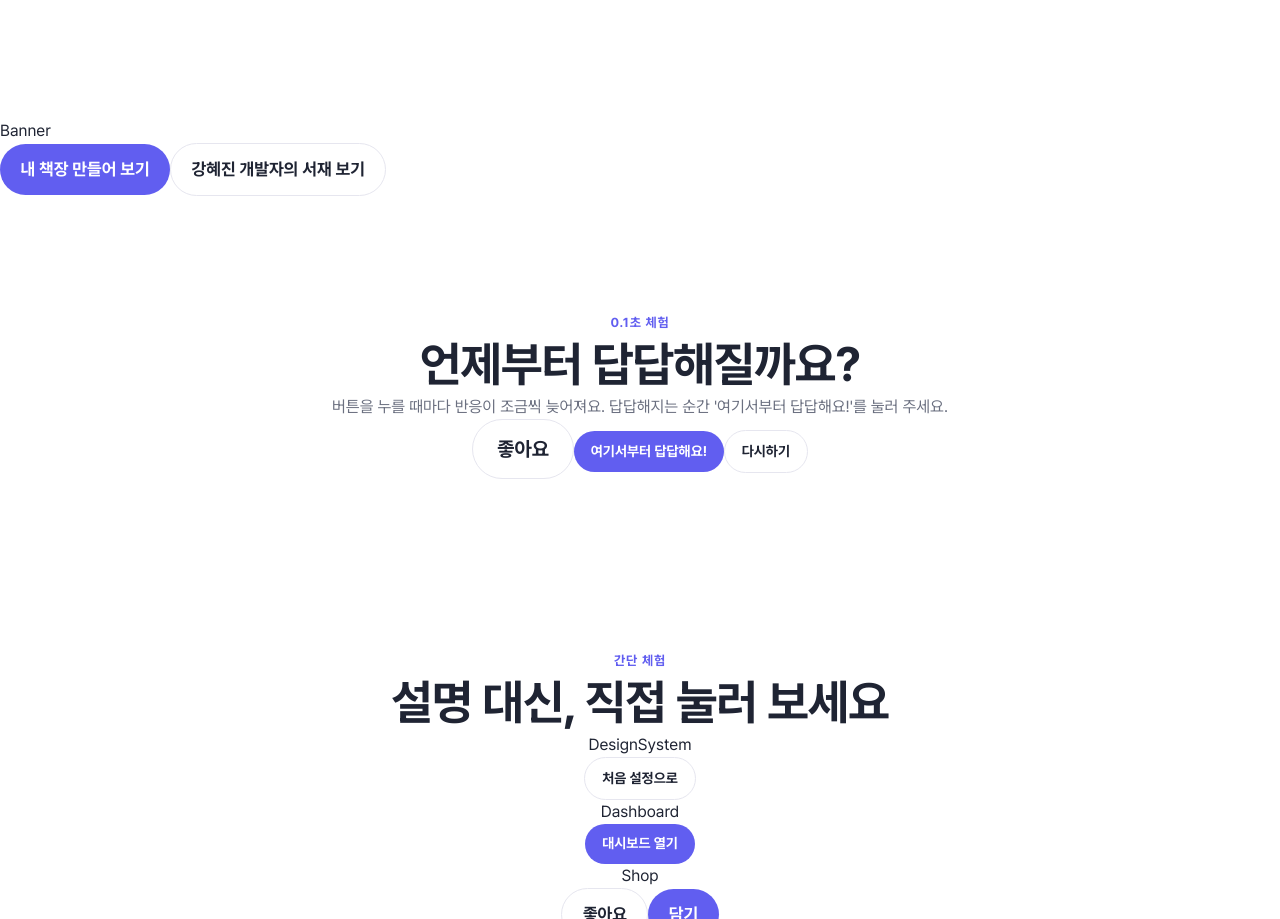
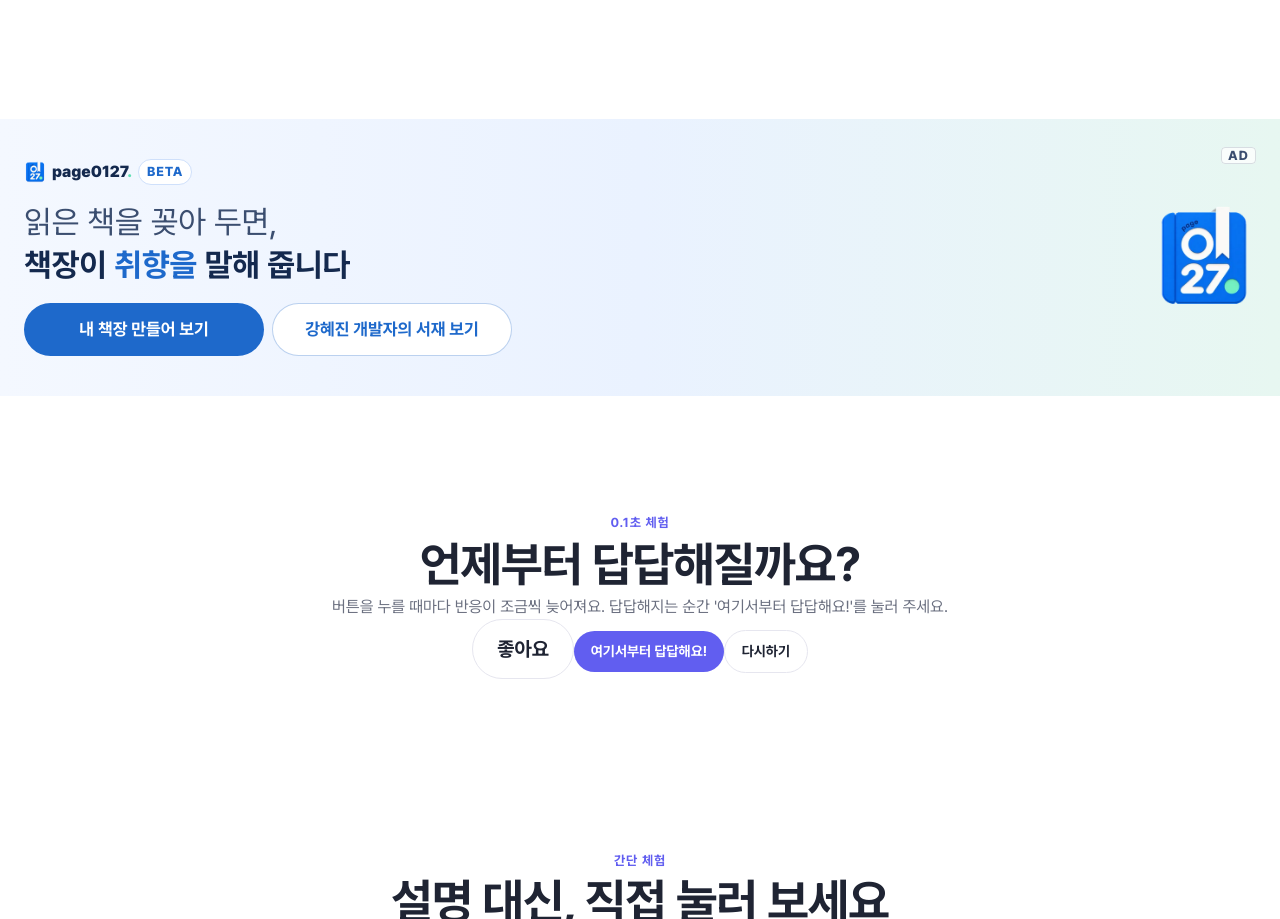
Before and after one commit to strongerDeer/strongerDeer, a Next.js app: page /strongerDeer/ in a window 1280 px wide. Shown: the part 1036-1955 px from the top of the page. Built offline with nearby package versions, Linux system fonts and the light colour scheme.

Commit message:
✨ Feat: page0127. 광고 배너 정적 화면

```diff
--- a/components/sections/Banner.tsx
+++ b/components/sections/Banner.tsx
@@ -1,16 +1,86 @@
+import Image from 'next/image';
+
 import { ButtonLink } from '@/components/common/ButtonLink';
+import page0127Icon from '@/public/images/brand/page0127-icon.webp';
+
+/**
+ * page0127 광고 배너
+ * - page0127 브랜드 색은 이 섹션에서만 쓰므로 전역 토큰이 아니라 section에 CSS 변수로 둔다.
+ * - 배경이 항상 밝은 색이라 글자색도 브랜드 진한 색으로 고정한다(다크 모드에서도 읽히게).
+ */
+const brandVars =
+  '[--brand:#1e69cb] [--brand-light:#438ef2] [--brand-mint:#5fe0b4] [--brand-ink:#14294e] [--brand-sub:#3b4e70]';
 
 export function Banner() {
   return (
-    <section id='banner'>
-      <h2>Banner</h2>
+    <section
+      id='banner'
+      aria-labelledby='banner-title'
+      className={`${brandVars} bg-linear-to-r from-[#f4f8ff] via-[#eaf2ff] to-[#e7f7f1] text-(--brand-ink)`}
+    >
+      <div className='relative mx-auto flex w-full max-w-page justify-between gap-6 px-6 py-10 md:items-center'>
+        <div className='absolute top-6 right-6'>
+          <span
+            aria-hidden='true'
+            className='rounded border border-(--brand-ink)/15 bg-white/75 px-1.5 text-xs font-extrabold tracking-[0.08em] text-(--brand-sub)'
+          >
+            AD
+          </span>
+          <span className='sr-only'>광고</span>
+        </div>
 
-      <ButtonLink variant='solid' href='https://page0127.com' target='_blank'>
-        내 책장 만들어 보기
-      </ButtonLink>
-      <ButtonLink href='https://page0127.com/stronger_khj' target='_blank'>
-        강혜진 개발자의 서재 보기
-      </ButtonLink>
+        <div className='flex flex-col gap-4'>
+          <p className='flex items-center gap-1.5'>
+            <Image src={page0127Icon} alt='' width={22} height={22} />
+            <span className='font-black'>
+              page0127<span className='text-(--brand-mint)'>.</span>
+            </span>
+            <span className='rounded-full border border-[#cfe0fb] bg-white px-2 py-0.5 text-xs font-extrabold tracking-[0.06em] text-(--brand)'>
+              BETA
+            </span>
+          </p>
+
+          <h2 id='banner-title' className='text-2xl'>
+            <span className='font-normal text-(--brand-sub)'>
+              읽은 책을 꽂아 두면,
+            </span>
+            <br />
+            <span className='font-bold'>
+              책장이 <span className='text-(--brand)'>취향을</span> 말해 줍니다
+            </span>
+            {/* 계절을·마음을 돌아가는 글자는 움직임 단계에서 */}
+          </h2>
+
+          {/* 버튼 기본색(accent) 대신 브랜드 색: className이 뒤에 붙지만 같은 속성끼리는
+              순서가 보장되지 않아서 !(important)로 덮는다. 이런 일이 많아지면 tailwind-merge 도입 */}
+          <div className='flex max-w-60 flex-wrap gap-2 md:max-w-full'>
+            <ButtonLink
+              variant='solid'
+              href='https://page0127.com'
+              target='_blank'
+              className='w-full bg-(--brand)! text-white! md:w-60'
+            >
+              내 책장 만들어 보기
+            </ButtonLink>
+            <ButtonLink
+              href='https://page0127.com/stronger_khj'
+              target='_blank'
+              className='w-full border-(--brand)/30! bg-white! text-(--brand) md:w-60'
+            >
+              강혜진 개발자의 서재 보기
+            </ButtonLink>
+          </div>
+        </div>
+
+        {/* 장식용 아이콘 */}
+        <Image
+          src={page0127Icon}
+          alt=''
+          width={104}
+          height={104}
+          className='self-center'
+        />
+      </div>
     </section>
   );
 }
```
